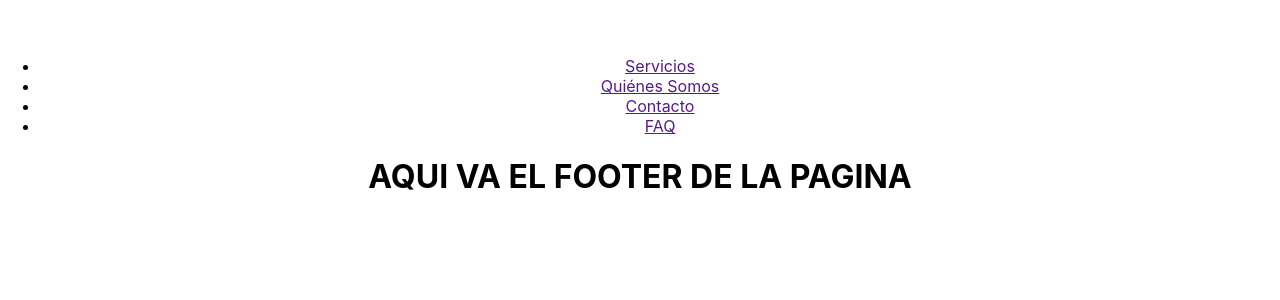
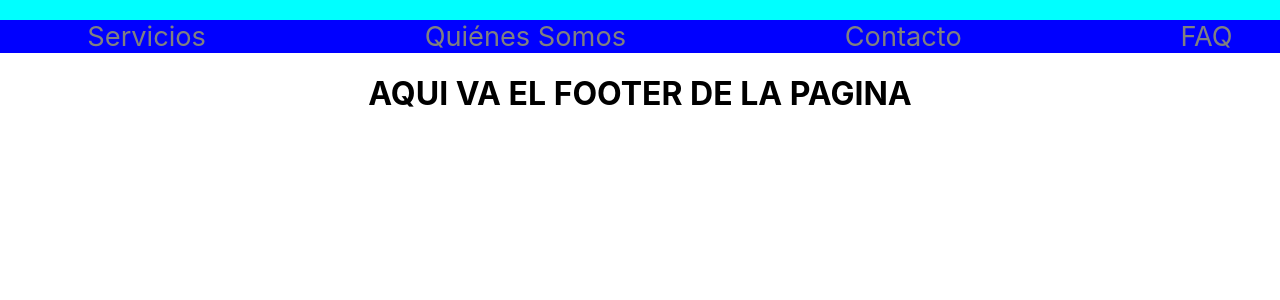
Before and after one commit to ismurf/ReactCD, a React (Create React App) app in the folder reactcd/: page / in a window 1280 px wide. Shown: the top 300 px of the page. Built offline with nearby package versions, Linux system fonts and the light colour scheme.

Commit message:
Se generaron los Estilos del header y se puso el logotipo Se creó el archivo apartadoA.js para la siguiente sección de la página, es decir el siguiente componente

```diff
--- a/reactcd/src/componentes/header.css
+++ b/reactcd/src/componentes/header.css
@@ -0,0 +1,44 @@
+
+.banner{
+    background-image: image(url="./bannerhead.png");
+    background-color: aqua;
+    width:100%;
+
+    height: auto;
+    margin:auto;
+
+}
+
+a{
+     color:gray;
+     font-size: 1.7em;
+}
+
+a:link{
+    color:gray;
+    text-decoration: none;
+
+}
+
+a:visited{
+    color:gray;
+}
+
+a:hover{
+    color:violet;
+    text-decoration: underline;
+}
+a:active{
+    color:gray;
+    text-decoration: none;
+}
+
+.upperMenu{
+    background-color: blue;
+    display: grid;
+    list-style-type: none;
+    grid-auto-flow: column;
+    grid-gap:10% ;
+    margin: auto;
+
+}
--- a/reactcd/src/componentes/header.js
+++ b/reactcd/src/componentes/header.js
@@ -1,8 +1,9 @@
 import './header.css';
+//import bannerhead from './bannerhead.png';
 function Header(){
     return(
         <div className="banner">
-            <img src="" alt=""></img>
+            {/*<img src=  {bannerhead} alt="circuitos" className="circuitos"/>*/}
             <div className="logo">
                 <img src="" alt=""></img>
             </div>
```
Also changed, not shown: reactcd/src/componentes/bannerhead.png (added).
